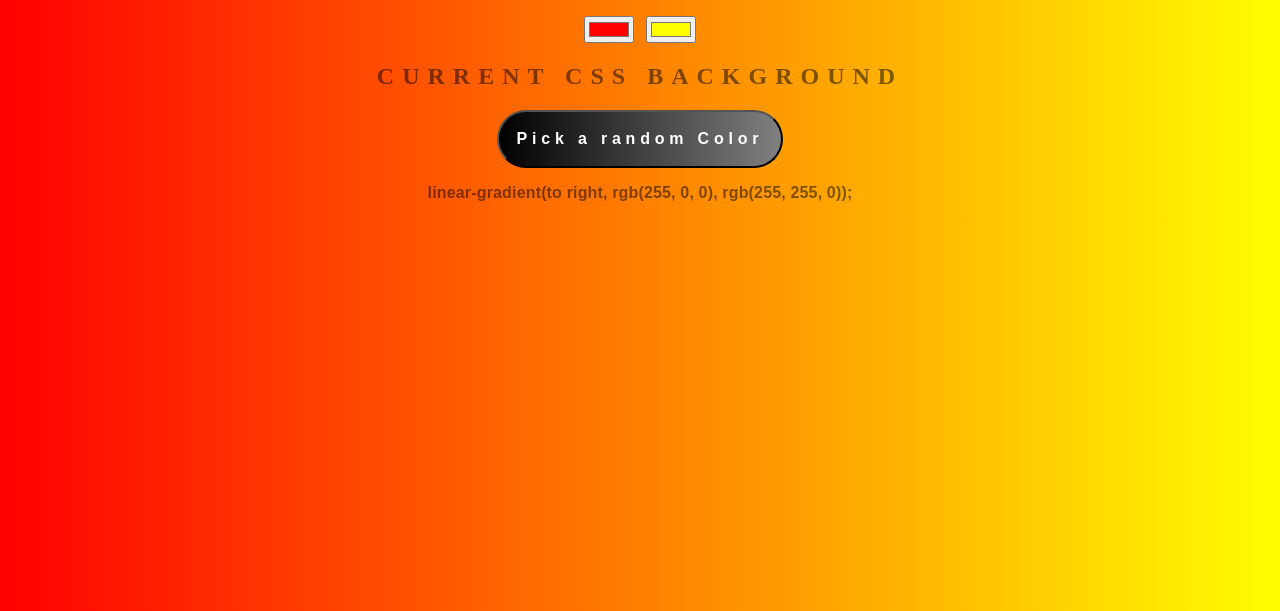
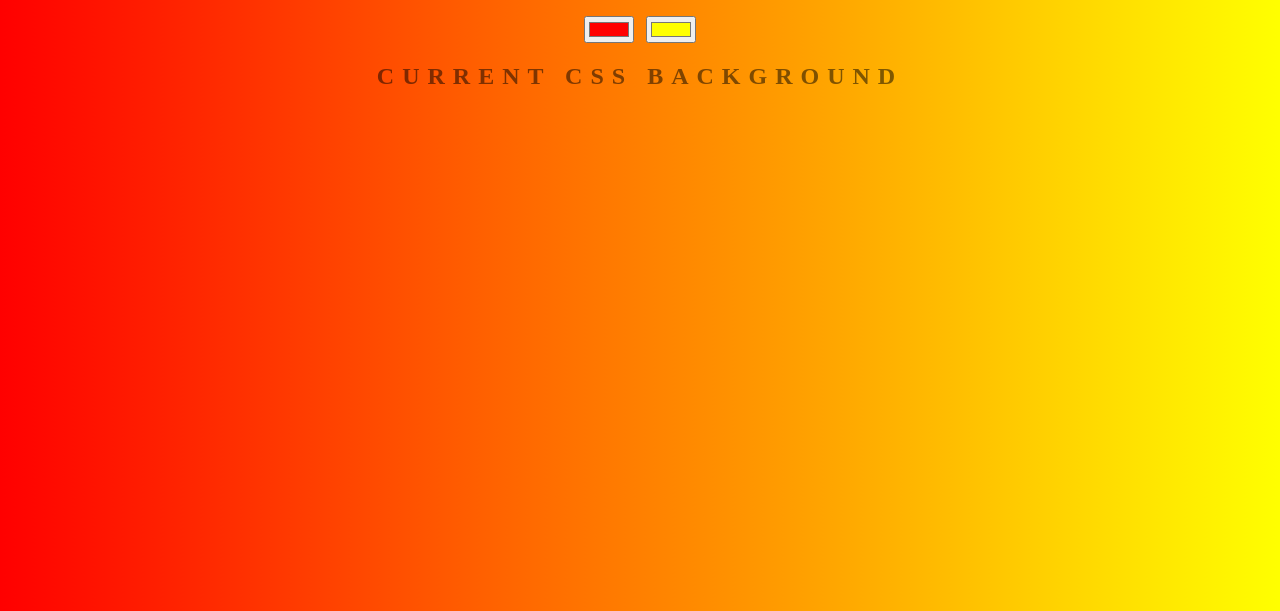
Before and after one commit to paulotasso7/background-generator, a plain HTML site: page index.html in a window 1280 px wide. Shown: the part 189-800 px from the top of the page. Drawn offline with Linux system fonts and the light colour scheme.

Commit message:
comentando o botao
this button wasnt created yet...

```diff
--- a/index.html
+++ b/index.html
@@ -9,7 +9,7 @@
 	<input class="color1" type="color" name="color1" value="#ff0000">
 	<input class="color2" type="color" name="color2" value="#ffff00">
 	<h2>Current CSS Background</h2>
-	<button id="aleatorio" type="input" name="aleatorio">Pick a random Color</button>
+<!-- 	<button id="aleatorio" type="input" name="aleatorio">Pick a random Color</button> -->
 	<br>
 	<h3></h3>
 	<script type="text/javascript" src="script.js"></script>
```
